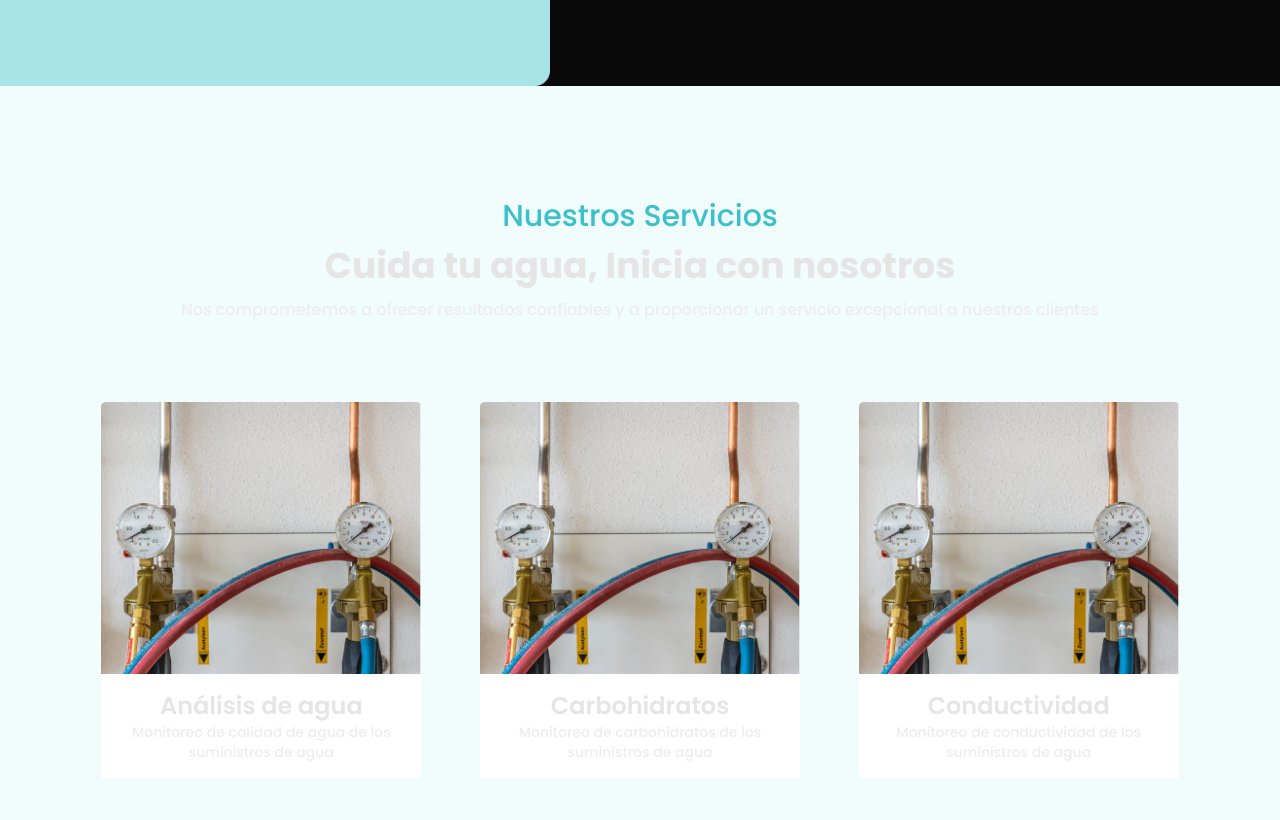
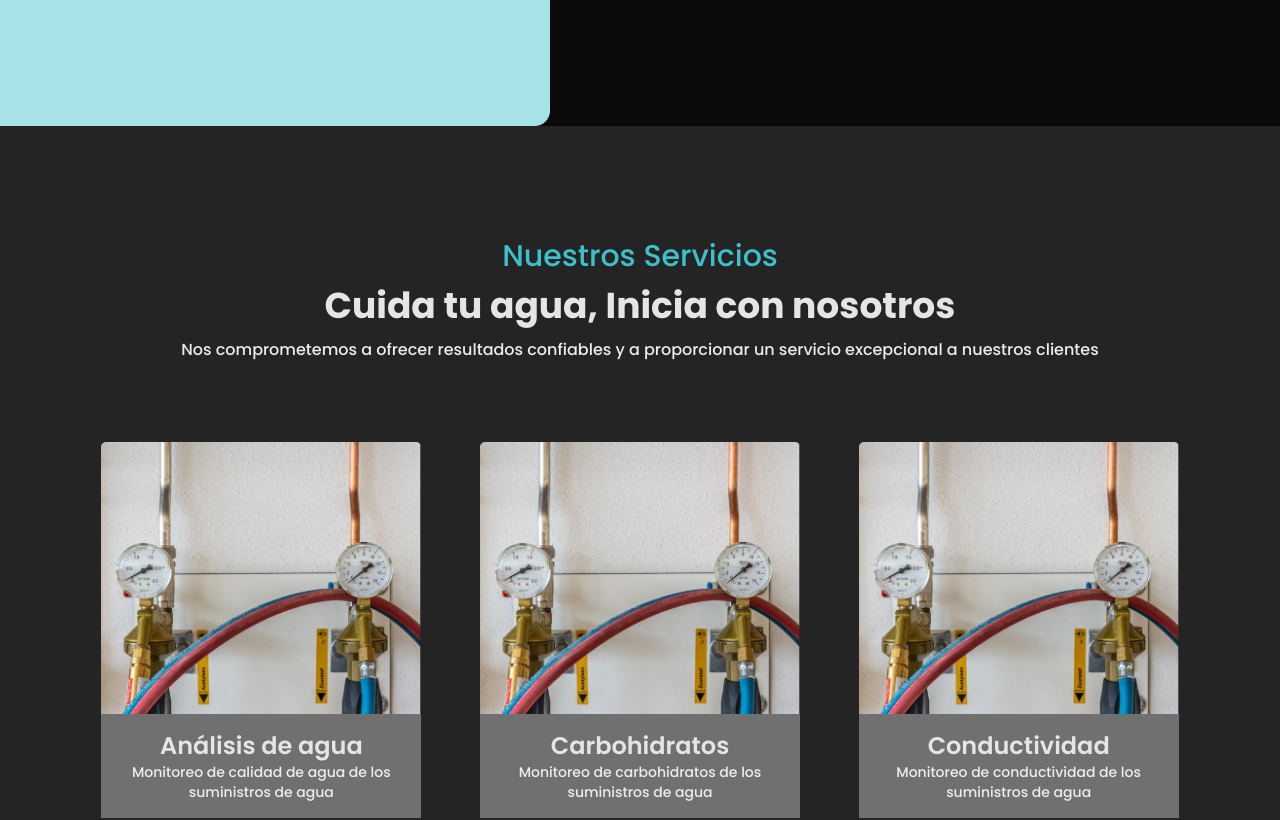
Before and after one commit to IsaiGonzalez08/AquaQA-v2, a Next.js app: page / in a window 1280 px wide. Shown: the part 1784-2604 px from the top of the page. Built offline with nearby package versions, Linux system fonts and the light colour scheme.

Commit message:
[FIX] themes in landing

```diff
--- a/app/globals.css
+++ b/app/globals.css
@@ -12,6 +12,9 @@
   --grayLight: #babebe;
   --grayDark: #1e1e1e;
   --gray-200: #959595;
+  --light-green: #F1FCFC;
+  --service-card: #FFFFFF;
+  --footer: #FFFFFF;
   --sidebar: hsl(0 0% 98%);
   --sidebar-foreground: hsl(240 5.3% 26.1%);
   --sidebar-primary: hsl(240 5.9% 10%);
@@ -29,6 +32,9 @@
   --grayLight: #2a2a2a;
   --grayDark: #e5e5e5;
   --gray-200: #707070;
+  --light-green: #242424;
+  --service-card: #707070;
+  --footer: #242424;
   --sidebar: hsl(240 5.9% 10%);
   --sidebar-foreground: hsl(240 4.8% 95.9%);
   --sidebar-primary: hsl(224.3 76.3% 48%);
@@ -48,6 +54,9 @@
   --color-grayLight: var(--grayLight);
   --color-grayDark: var(--grayDark);
   --color-gray-200: var(--gray-200);
+  --color-light-green: var(--light-green);
+  --color-service-card: var(--service-card);
+  --color-footer: var(--footer);
   --color-sidebar-ring: var(--sidebar-ring);
   --color-sidebar-border: var(--sidebar-border);
   --color-sidebar-accent-foreground: var(--sidebar-accent-foreground);
--- a/app/landing/components/Footer.tsx
+++ b/app/landing/components/Footer.tsx
@@ -4,7 +4,7 @@ import Image from "next/image";
 
 export function Footer() {
   return (
-    <footer className="mx-auto w-full max-w-[2000px]">
+    <footer className="bg-footer mx-auto w-full max-w-[2000px]">
       <div className="bg-primary flex h-64 flex-row items-center justify-center gap-10 px-20 text-white">
         <div className="text-4xl font-normal">
           AQUA<span className="font-bold">QA</span>
@@ -34,7 +34,7 @@ export function Footer() {
         </div>
       </div>
 
-      <div className="flex h-52 flex-row items-center justify-between bg-[#F5F5F5] px-20">
+      <div className="flex h-52 flex-row items-center justify-between px-20">
         <div className="flex flex-row items-center gap-3">
           <Image width={40} height={40} src="/vji.svg" alt="VJI Corporation" />
           <span className="text-primary text-2xl font-extrabold">VJI Corporation</span>
--- a/app/landing/components/InitSection.tsx
+++ b/app/landing/components/InitSection.tsx
@@ -63,7 +63,7 @@ export function InitSection() {
         whileInView={{ opacity: 1, x: 0 }}
         transition={{ duration: 0.5, delay: 0.35, ease: "easeOut" }}
         viewport={{ once: true }}
-        className="relative flex w-1/2 flex-row items-center justify-start gap-4 2xl:justify-center pb-10"
+        className="relative flex w-1/2 flex-row items-center justify-start gap-4 2xl:justify-center pb-20"
       >
         <div
           className="pointer-events-none absolute inset-0 flex items-center justify-center"
--- a/app/landing/components/Mission.tsx
+++ b/app/landing/components/Mission.tsx
@@ -4,7 +4,7 @@ import Image from "next/image";
 
 export function Mission() {
   return (
-    <div id="mission" className="relative flex flex-row gap-5 bg-white px-20 py-28">
+    <div id="mission" className="relative flex flex-row gap-5 px-20 py-28">
       <Image width={430} height={450} src="/Images/box-background-2.png" alt="box" className="absolute top-0 right-0 z-0" />
       <motion.div
         initial={{ opacity: 0 }}
--- a/app/landing/components/Services.tsx
+++ b/app/landing/components/Services.tsx
@@ -33,7 +33,7 @@ export function Services() {
   ];
 
   return (
-    <div id="services" className="bg-[#F1FCFC] px-20 py-28">
+    <div id="services" className="bg-light-green px-20 py-28">
       <div className="flex flex-col gap-3 text-center">
         <h2 className="text-primary text-3xl font-medium">Nuestros Servicios</h2>
         <h1 className="text-grayDark text-4xl font-bold">Cuida tu agua, Inicia con nosotros</h1>
--- a/app/landing/components/ServicesCard.tsx
+++ b/app/landing/components/ServicesCard.tsx
@@ -4,7 +4,7 @@ export function ServicesCard({ title, description, img }: { title: string; descr
   return (
     <div className="max-w-80 rounded-2xl hover:scale-105 transition-all duration-300">
       <Image width={330} height={280} src={img} alt="service-card" className="w-full object-cover" />
-      <div className="bg-white px-6 py-4 text-center">
+      <div className="bg-service-card px-6 py-4 text-center">
         <h2 className="text-grayDark text-2xl font-semibold">{title}</h2>
         <p className="text-foreground text-sm font-medium">{description}</p>
       </div>
```
